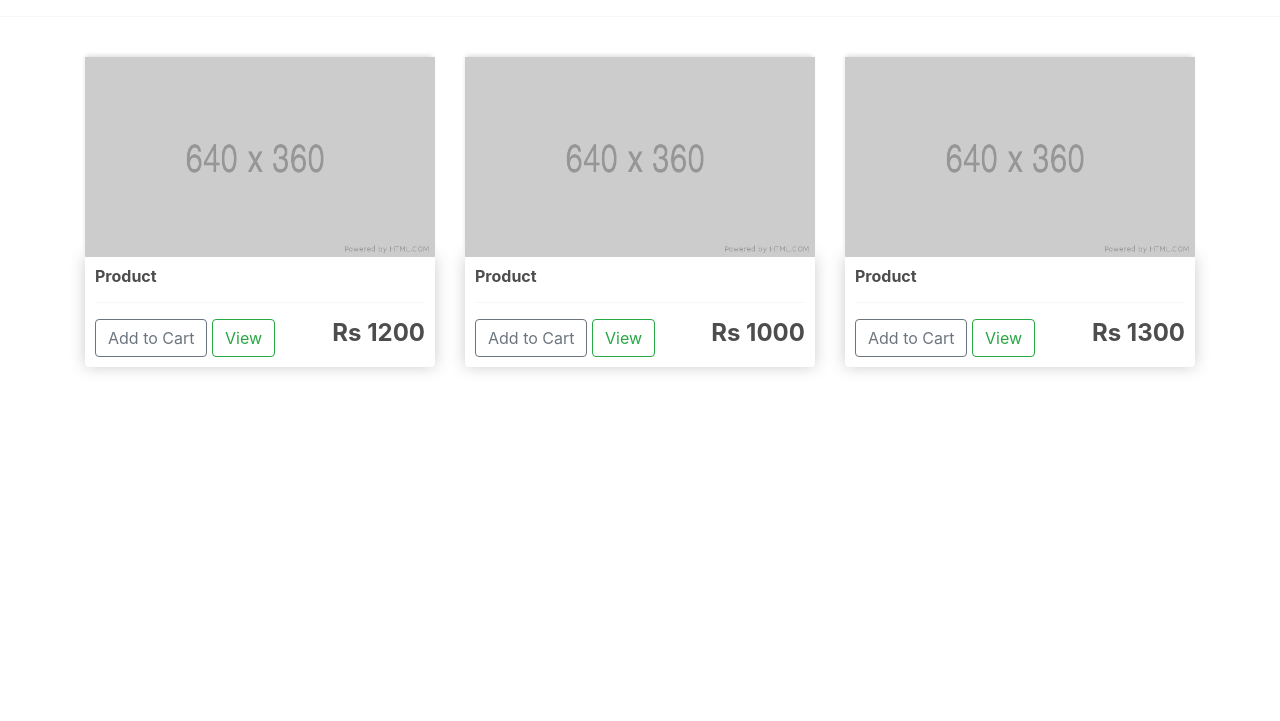
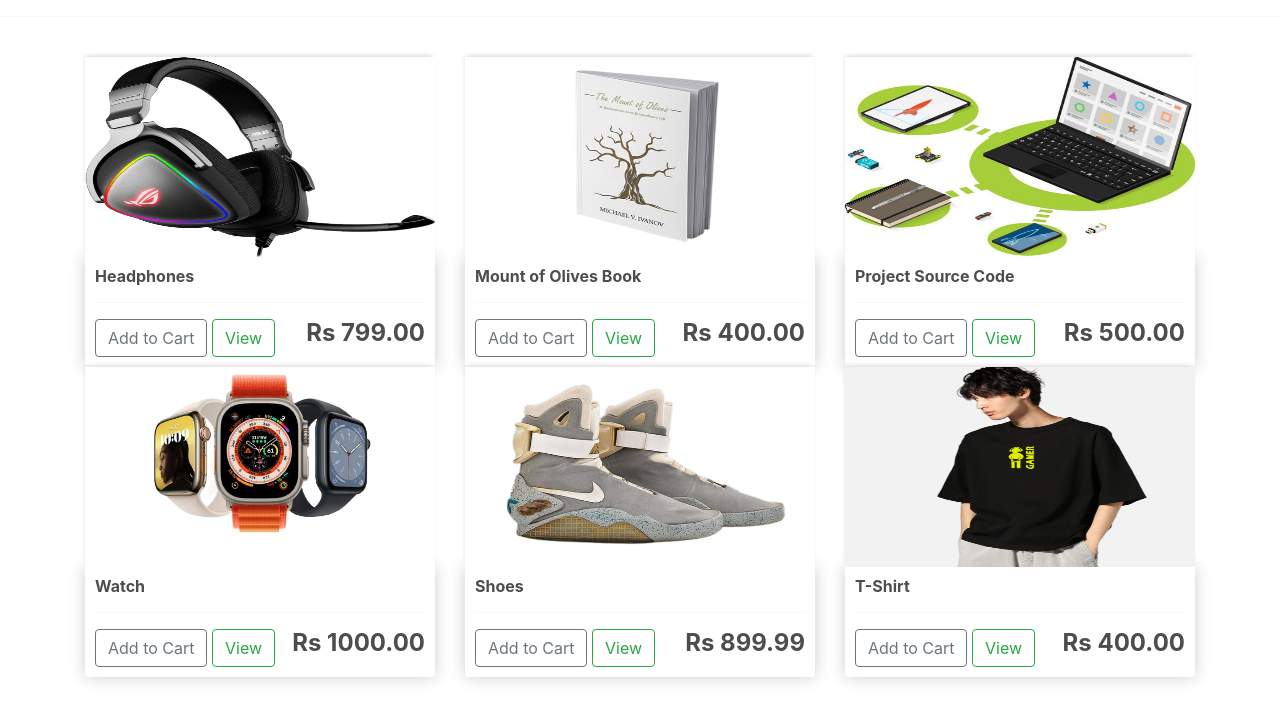
Before and after one commit to ReshmaMMathews/Getzee-Ecommerce-website-, a Django app: page / in a window 1280 px wide. Shown: the part 57-778 px from the top of the page. Run offline with Django 4.2, Linux system fonts and the light colour scheme; data comes from the database, SQL or seed files in the repository; both versions use the stored data as it was after the commit; some libraries are stand-ins or nearby versions.

Commit message:
updated cart from admin

```diff
--- a/ecomApp/models.py
+++ b/ecomApp/models.py
@@ -16,6 +16,7 @@ class Product(models.Model):
     name = models.CharField(max_length=200)
     price = models.FloatField()
     digital = models.BooleanField(default=False, null=True, blank=True)
+    image = models.ImageField(null=True, blank=True)
 
     def __str__(self):
         return self.name
--- a/ecomApp/views.py
+++ b/ecomApp/views.py
@@ -1,8 +1,10 @@
 from django.shortcuts import render
+from . models import *
 
 # Create your views here.
 def store(request):
-    context = {}
+    products = Product.objects.all()
+    context = {'products':products}
     return render(request, 'store.html', context)
 
 def cart(request):
--- a/ecomProj/settings.py
+++ b/ecomProj/settings.py
@@ -122,6 +122,9 @@ STATICFILES_DIRS = [
     os.path.join(BASE_DIR,'static')
 ]
 
+MEDIA_URL = '/images/'
+MEDIA_ROOT = os.path.join(BASE_DIR, "static/images")
+
 # Default primary key field type
 # https://docs.djangoproject.com/en/4.1/ref/settings/#default-auto-field
 
--- a/ecomProj/urls.py
+++ b/ecomProj/urls.py
@@ -15,8 +15,12 @@ Including another URLconf
 """
 from django.contrib import admin
 from django.urls import path, include
+from django.conf.urls.static import static
+from django.conf import settings
 
 urlpatterns = [
     path('admin/', admin.site.urls),
     path('',include('ecomApp.urls'))
 ]
+
+urlpatterns += static(settings.MEDIA_URL, document_root = settings.MEDIA_ROOT)
--- a/templates/store.html
+++ b/templates/store.html
@@ -4,44 +4,19 @@
 {% block content %}
 
 <div class="row">
+    {% for product in products %}
 	<div class="col-lg-4">
-        <img class="thumbnail" src="{% static 'images/placeholder.png' %}">
+        <img class="thumbnail" src="{{product.image.url}}">
         <div class="box-element product">
-            <h6><strong>Product</strong></h6>
+            <h6><strong>{{product.name}}</strong></h6>
             <hr>
 
             <button  class="btn btn-outline-secondary add-btn">Add to Cart</button>
             <a class="btn btn-outline-success" href="#">View</a>
-            <h4 style="display: inline-block; float: right"><strong>Rs 1200</strong></h4>
+            <h4 style="display: inline-block; float: right"><strong>Rs {{product.price|floatformat:2}}</strong></h4>
 
         </div>
     </div>
-
-	<div class="col-lg-4">
-        <img class="thumbnail" src="{% static 'images/placeholder.png' %}">
-        <div class="box-element product">
-            <h6><strong>Product</strong></h6>
-            <hr>
-
-            <button  class="btn btn-outline-secondary add-btn">Add to Cart</button>
-            <a class="btn btn-outline-success" href="#">View</a>
-            <h4 style="display: inline-block; float: right"><strong>Rs 1000</strong></h4>
-
-        </div>
-    </div>
-
-	<div class="col-lg-4">
-        <img class="thumbnail" src="{% static 'images/placeholder.png' %}">
-        <div class="box-element product">
-            <h6><strong>Product</strong></h6>
-            <hr>
-
-            <button  class="btn btn-outline-secondary add-btn">Add to Cart</button>
-            <a class="btn btn-outline-success" href="#">View</a>
-            <h4 style="display: inline-block; float: right"><strong>Rs 1300</strong></h4>
-
-        </div>
-    </div>
-
+    {% endfor %}
 </div>
 {% endblock content %}
```
Also changed, not shown: db.sqlite3, ecomApp/migrations/0003_product_image.py (added), static/images/book.jpg (added), static/images/headphones.jpg (added), static/images/project_code.jpg (added), static/images/shoes.jpg (added), static/images/tshirt.jpg (added), static/images/tshirt1.png (added), static/images/watch.jpg (added).
